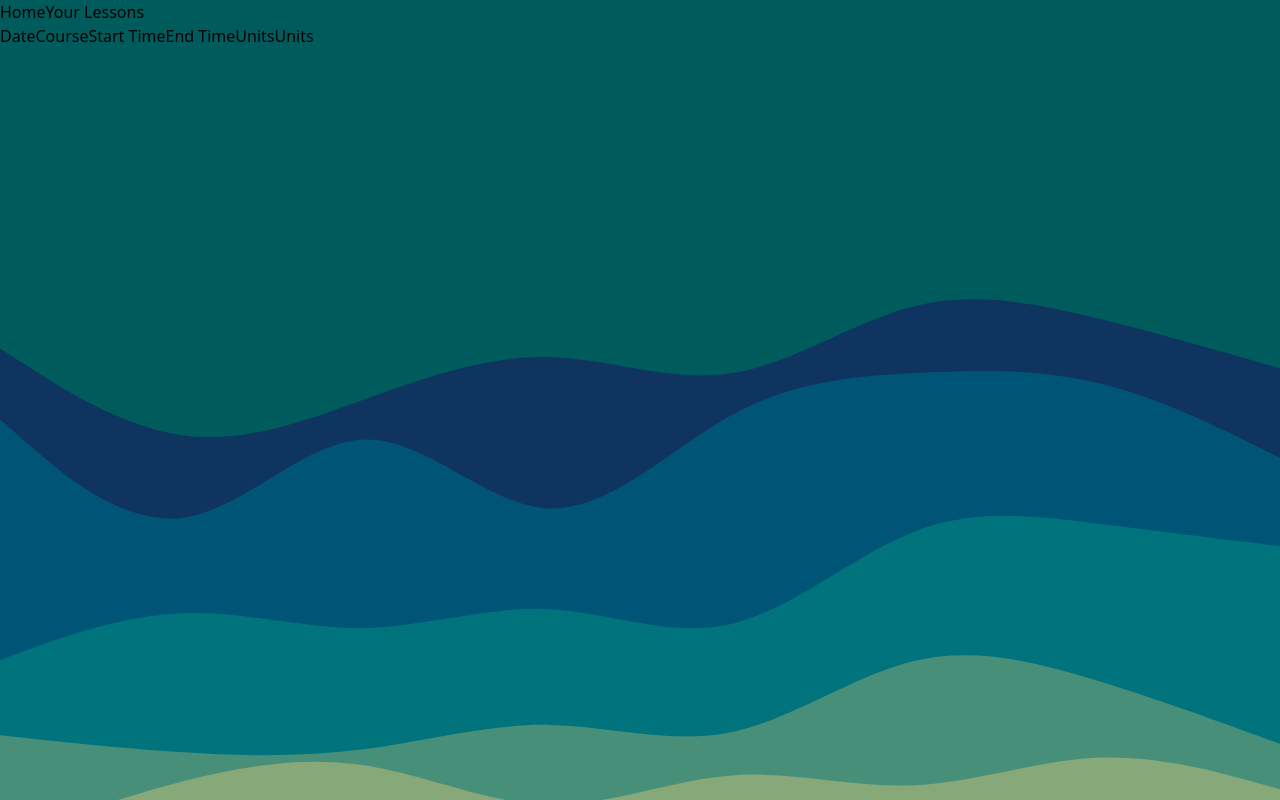
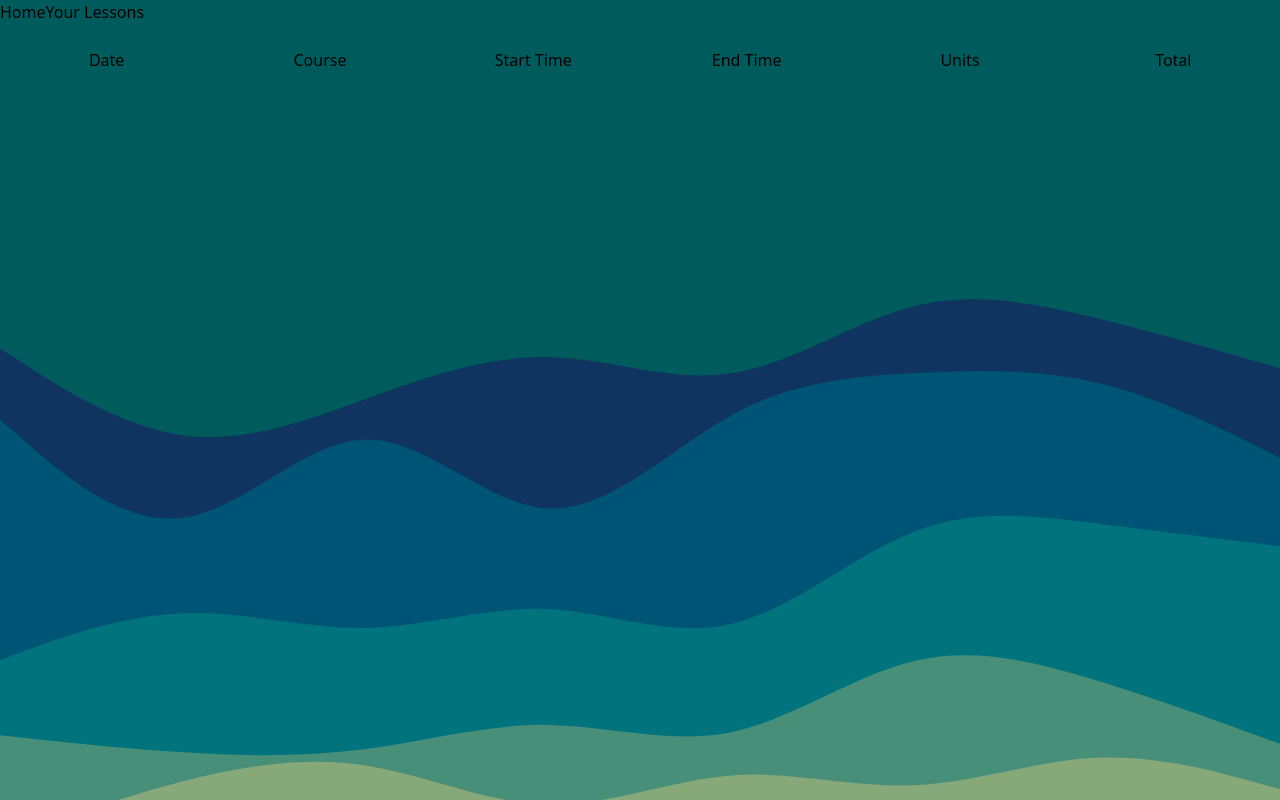
Before and after one commit to andrestack/final-project-sala, a Next.js app: page /lessons in a window 1280 px wide. Built offline with nearby package versions, Linux system fonts and the light colour scheme.

Commit message:
Add table header to lessons page

```diff
--- a/src/pages/lessons.js
+++ b/src/pages/lessons.js
@@ -30,15 +30,15 @@ export default function LessonsPage(){
 
 
         return (
-          <form >
-            <label htmlFor="Date">Date</label>
-            <label htmlFor="Date">Course</label>
-            <label htmlFor="Date">Start Time</label>
-            <label htmlFor="Date">End Time</label>
-            <label htmlFor="Date">Units</label>
-            <label htmlFor="Date">Units</label>
+          <div className="mt-6 grid grid-cols-6 content-around" >
+            <label className="text-center" htmlFor="Date">Date</label>
+            <label className="text-center"htmlFor="Course">Course</label>
+            <label className="text-center"htmlFor="Start Time">Start Time</label>
+            <label className="text-center"htmlFor="End Time">End Time</label>
+            <label className="text-center"htmlFor="Units">Units</label>
+            <label className="text-center" htmlFor="Total">Total</label>
 
-          </form>
+          </div>
         );
       }
 
```
